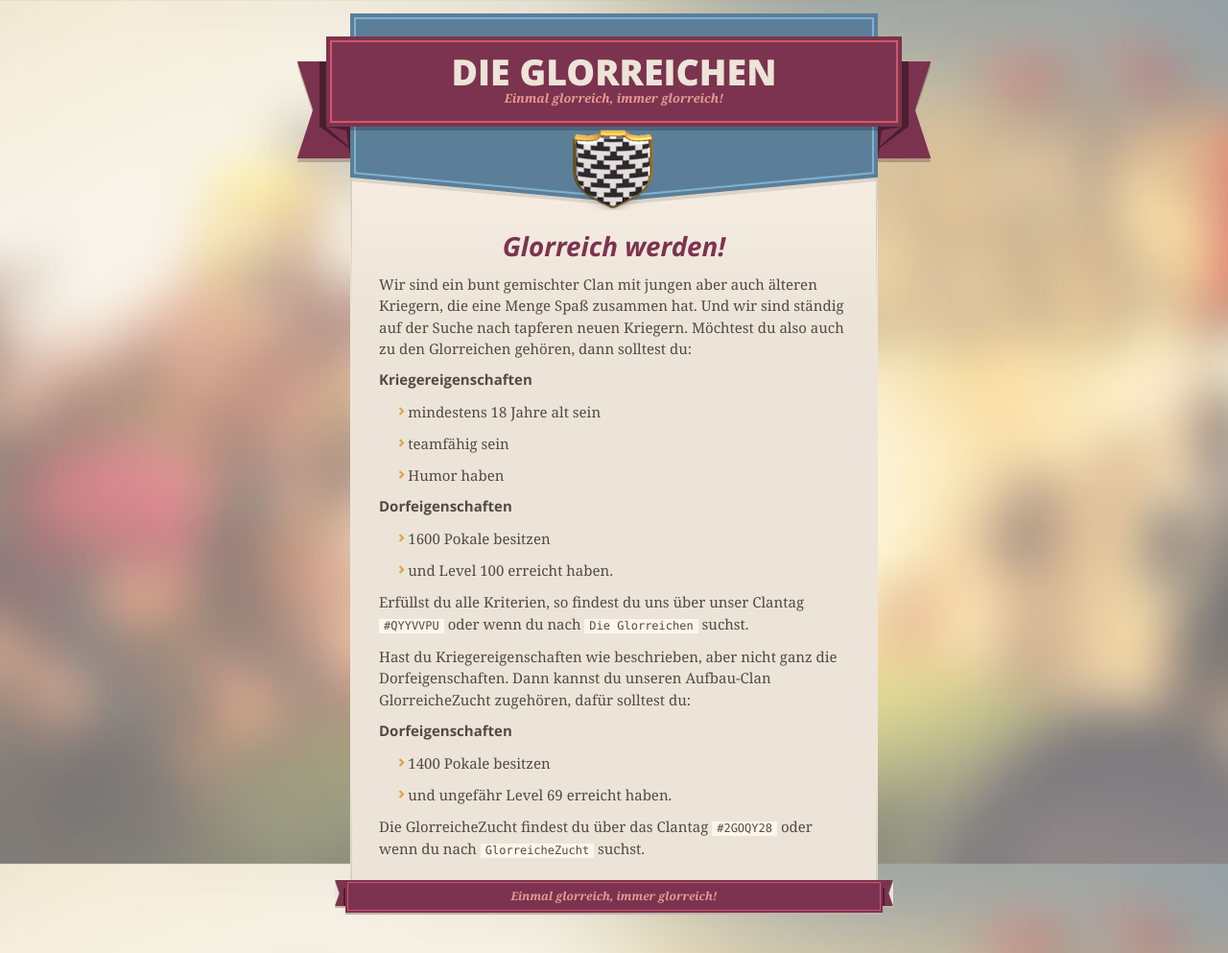
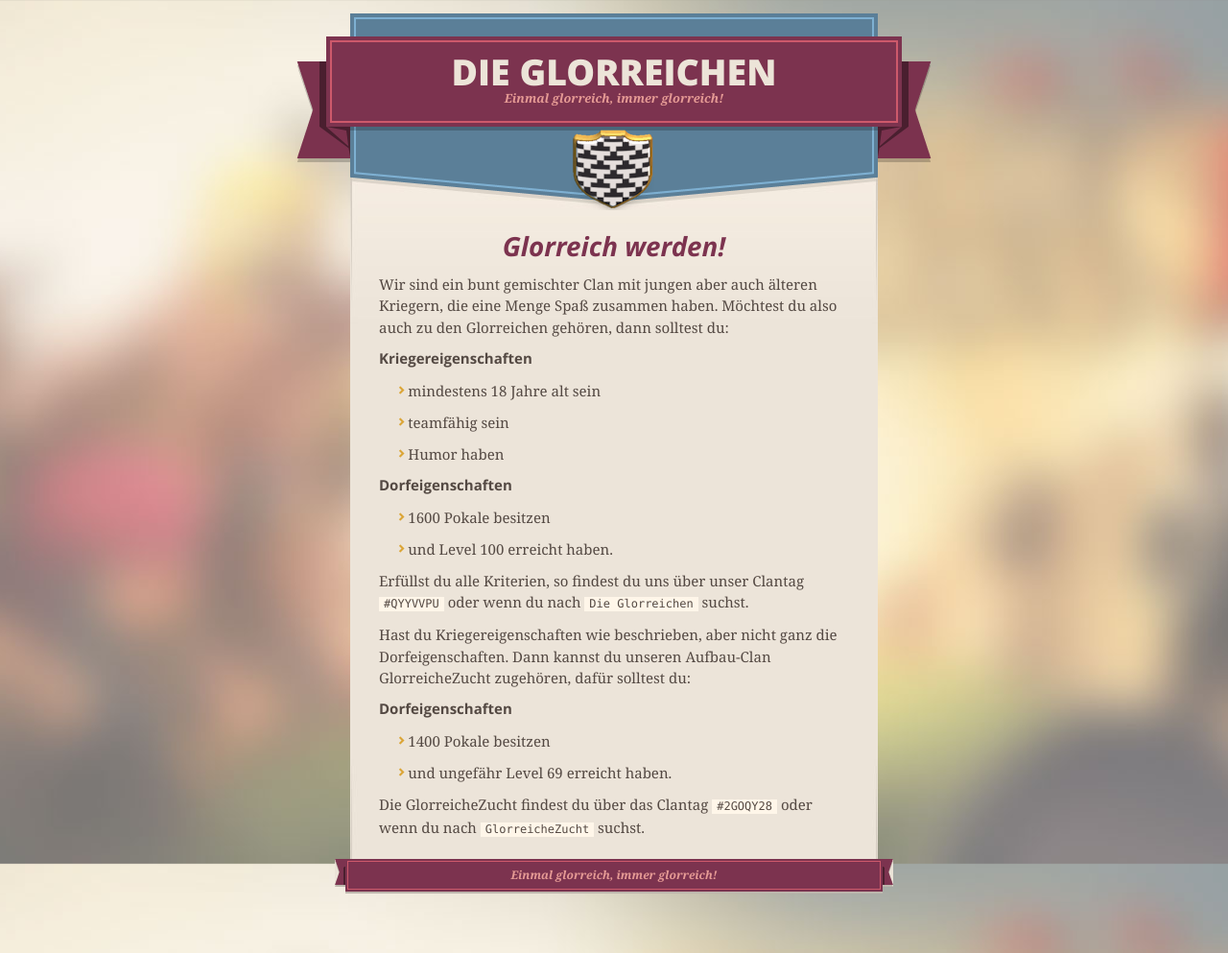
Before and after one commit to glorreich/glorreich.github.io, a Jekyll site: the page built from _posts/2014-11-19-aufnahme.markdown, in a window 1280 px wide. Shown: the whole page at 96% size. Built offline with Jekyll 4.4.1, drawn with Linux system fonts in a browser that asks for light colours; nearby versions of some CDN libraries.

Commit message:
Update 2014-11-19-aufnahme.markdown

```diff
--- a/_posts/2014-11-19-aufnahme.markdown
+++ b/_posts/2014-11-19-aufnahme.markdown
@@ -7,8 +7,7 @@ tags: aufnahme
 ---
 
 Wir sind ein bunt gemischter Clan mit jungen aber auch älteren
-Kriegern, die eine Menge Spaß zusammen hat. Und wir sind ständig
-auf der Suche nach tapferen neuen Kriegern.
+Kriegern, die eine Menge Spaß zusammen haben.
 Möchtest du also auch zu den Glorreichen gehören, dann solltest du:
 
 # Kriegereigenschaften
```
